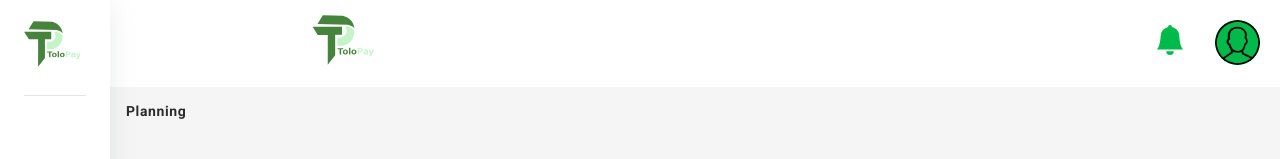
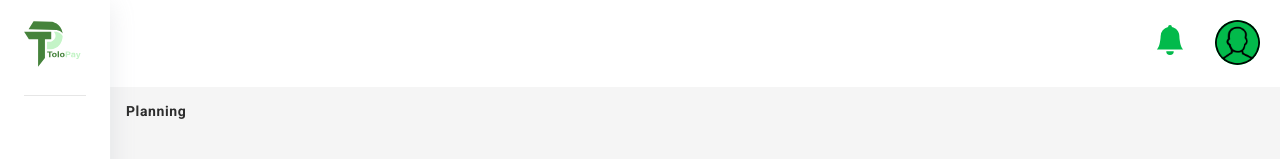
Before and after one commit to EchnoServe/tolo-pay, a React (Create React App) app in the folder tolopay/: page /planning in a window 1280 px wide. Shown: the top 159 px of the page. Built offline with nearby package versions, Linux system fonts and the light colour scheme.

Commit message:
logo out

```diff
--- a/tolopay/src/Components/Navbar/Navbar.js
+++ b/tolopay/src/Components/Navbar/Navbar.js
@@ -1,7 +1,7 @@
 import React from 'react'
 // import { FaUserAlt } from "react-icons/fa"
 import { BsBellFill } from "react-icons/bs"
-import { tologoSVG } from "../../Assets";
+// import { tologoSVG } from "../../Assets";
 import Profile from "../ProfileComponent/Profile"
 // import Profile from "../ProfileComponent/Profile"
 // <BsBellFill />
@@ -12,11 +12,6 @@ function Navbar() {
    return (
 <>
          <div class="navbar">
-
-         <a href="#logo" class="logos">
-              <img src={tologoSVG} alt="logo" />
-
-            </a>
 
          <a href="#profile" class="right">
 
```
